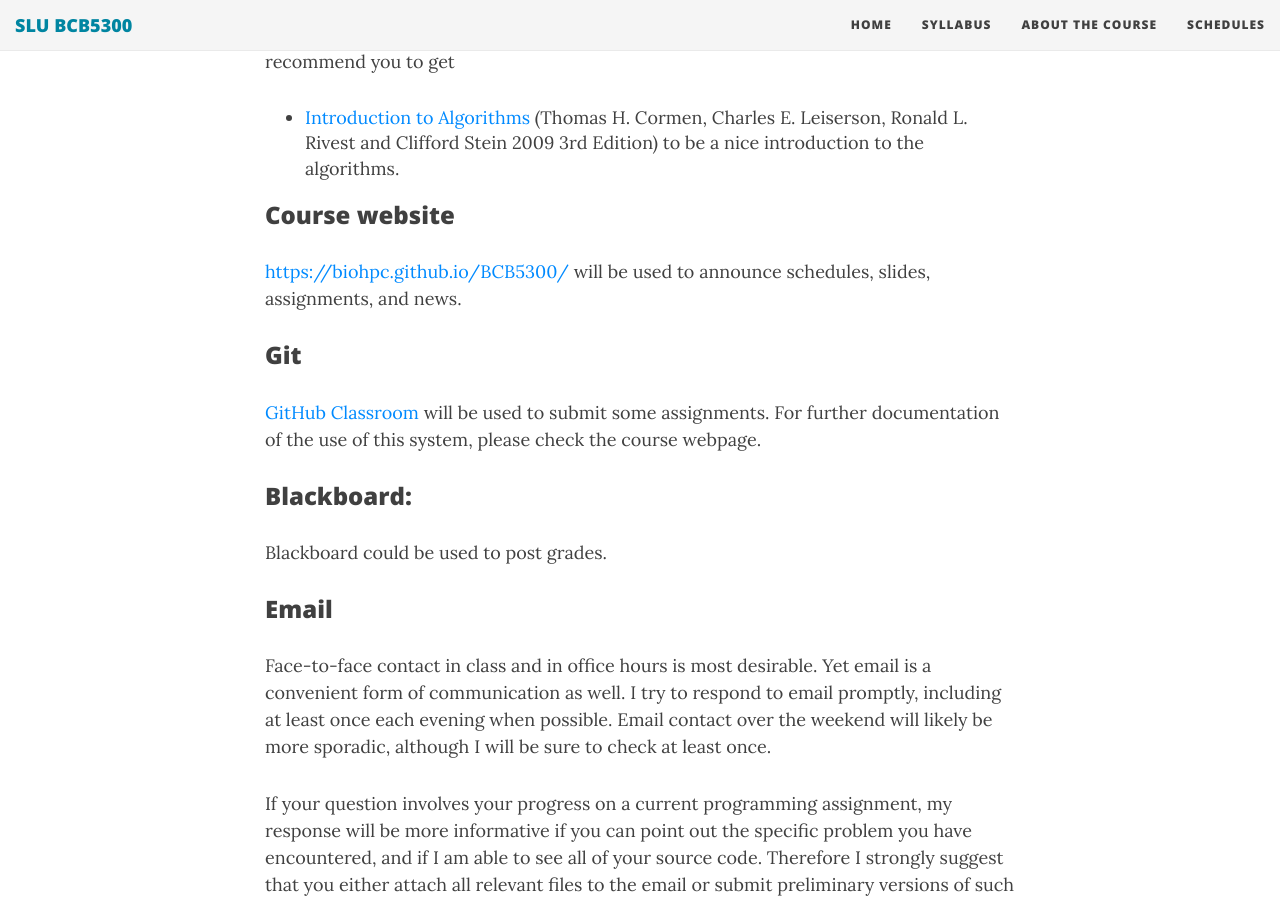
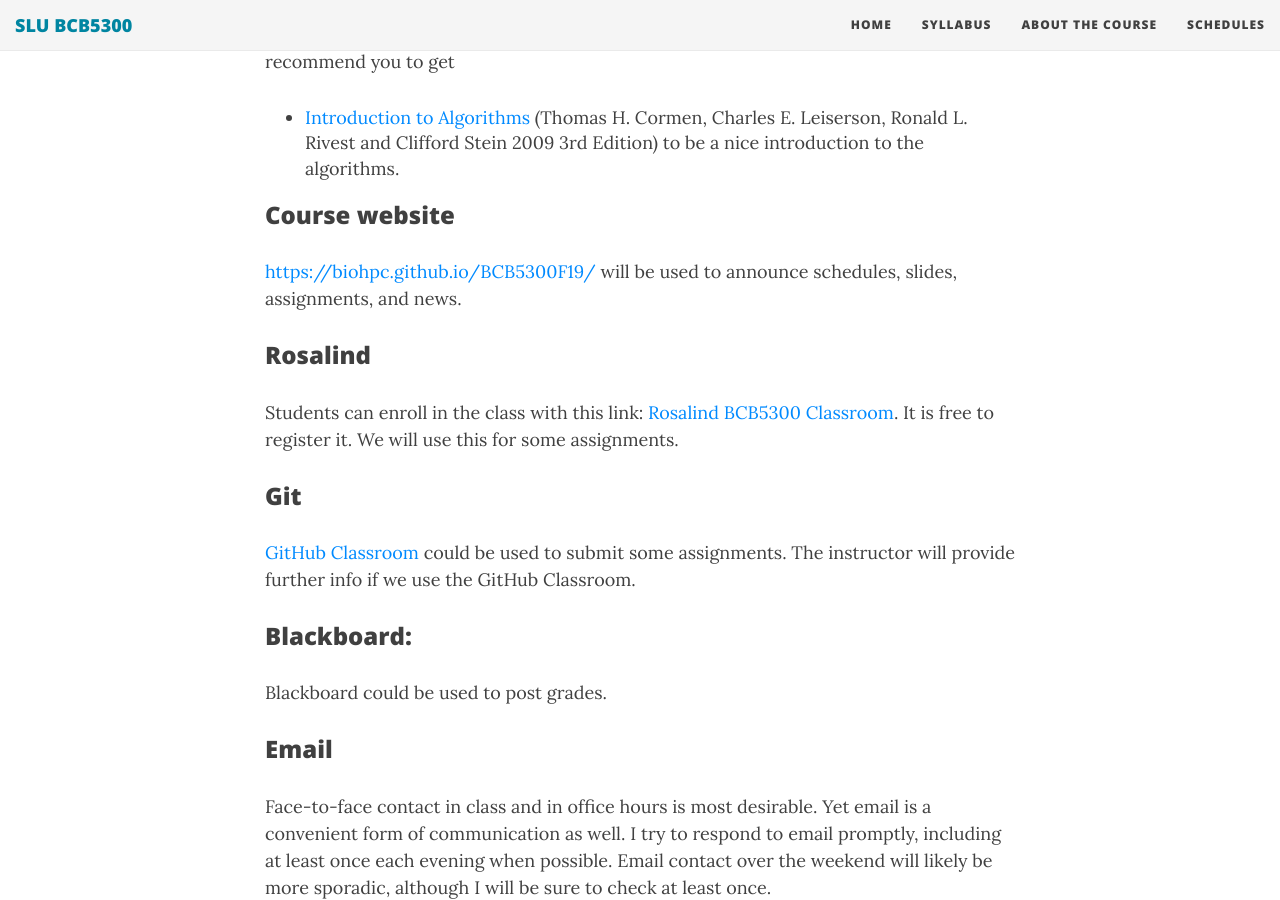
Before and after one commit to BioHPC/BCB5300F19, a Jekyll site: the page built from docs/syllabus.md, in a window 1280 px wide and 900 px high, scrolled down 2353 px. Built offline with Jekyll 4.4.1, drawn with Linux system fonts in a browser that asks for light colours; nearby versions of some CDN libraries.

Commit message:
Update syllabus.md

```diff
--- a/docs/syllabus.md
+++ b/docs/syllabus.md
@@ -64,10 +64,13 @@ If, you're from a discipline where you've not had a formal algorithms course, I
 - [Introduction to Algorithms](https://mitpress.mit.edu/books/introduction-algorithms-third-edition) (Thomas H. Cormen, Charles E. Leiserson, Ronald L. Rivest and Clifford Stein 2009 3rd Edition) to be a nice introduction to the algorithms.
 
 ### Course website
-[https://biohpc.github.io/BCB5300/](https://biohpc.github.io/BCB5300/) will be used to announce schedules, slides, assignments, and news.
+[https://biohpc.github.io/BCB5300F19/](https://biohpc.github.io/BCB5300F19/) will be used to announce schedules, slides, assignments, and news.
+
+### Rosalind
+Students can enroll in the class with this link: [Rosalind BCB5300 Classroom](http://rosalind.info/classes/enroll/117859412c/). It is free to register it. We will use this for some assignments.
 
 ### Git
-[GitHub Classroom](https://classroom.github.com/classrooms) will be used to submit some assignments. For further documentation of the use of this system, please check the course webpage.
+[GitHub Classroom](https://classroom.github.com/classrooms) could be used to submit some assignments. The instructor will provide further info if we use the GitHub Classroom.
 
 ### Blackboard:
 Blackboard could be used to post grades.
```
